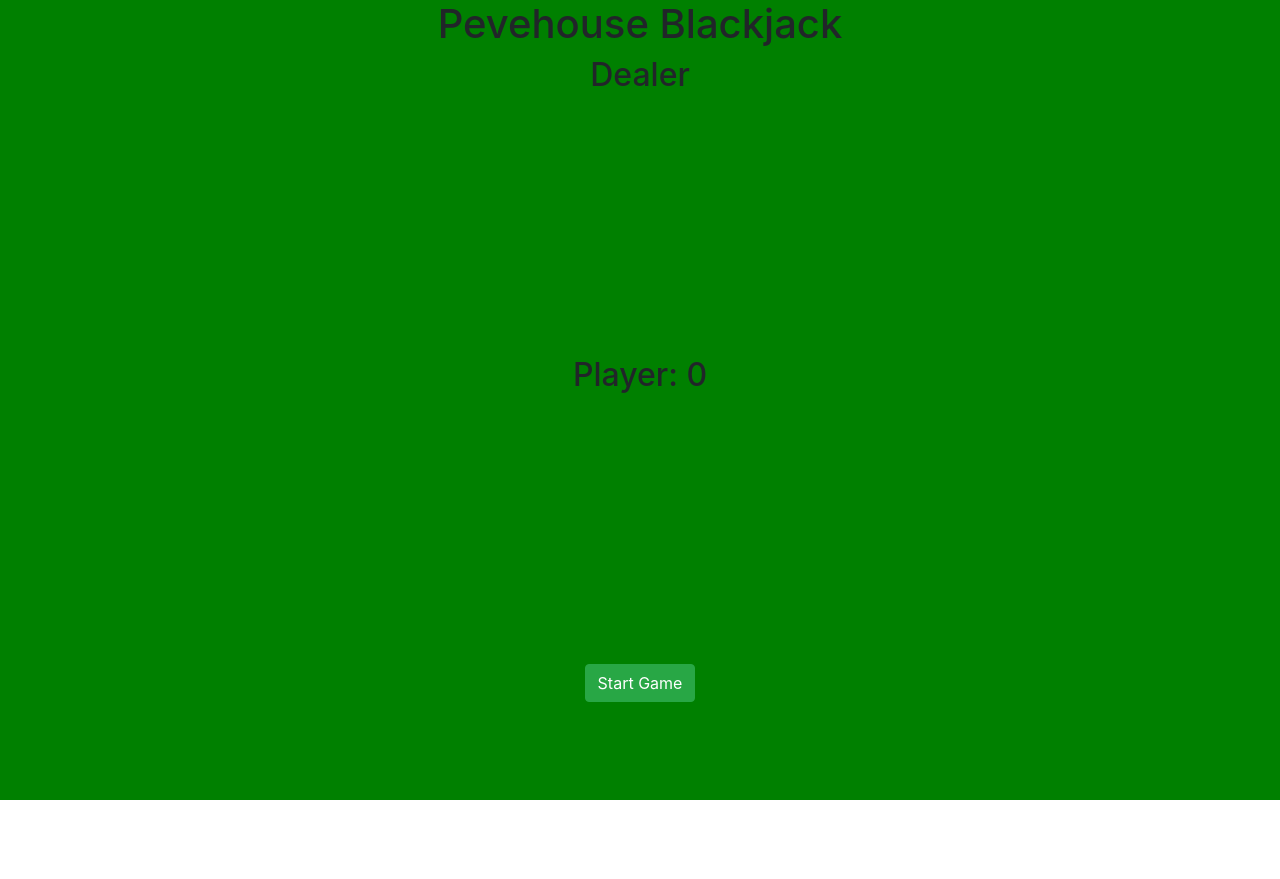
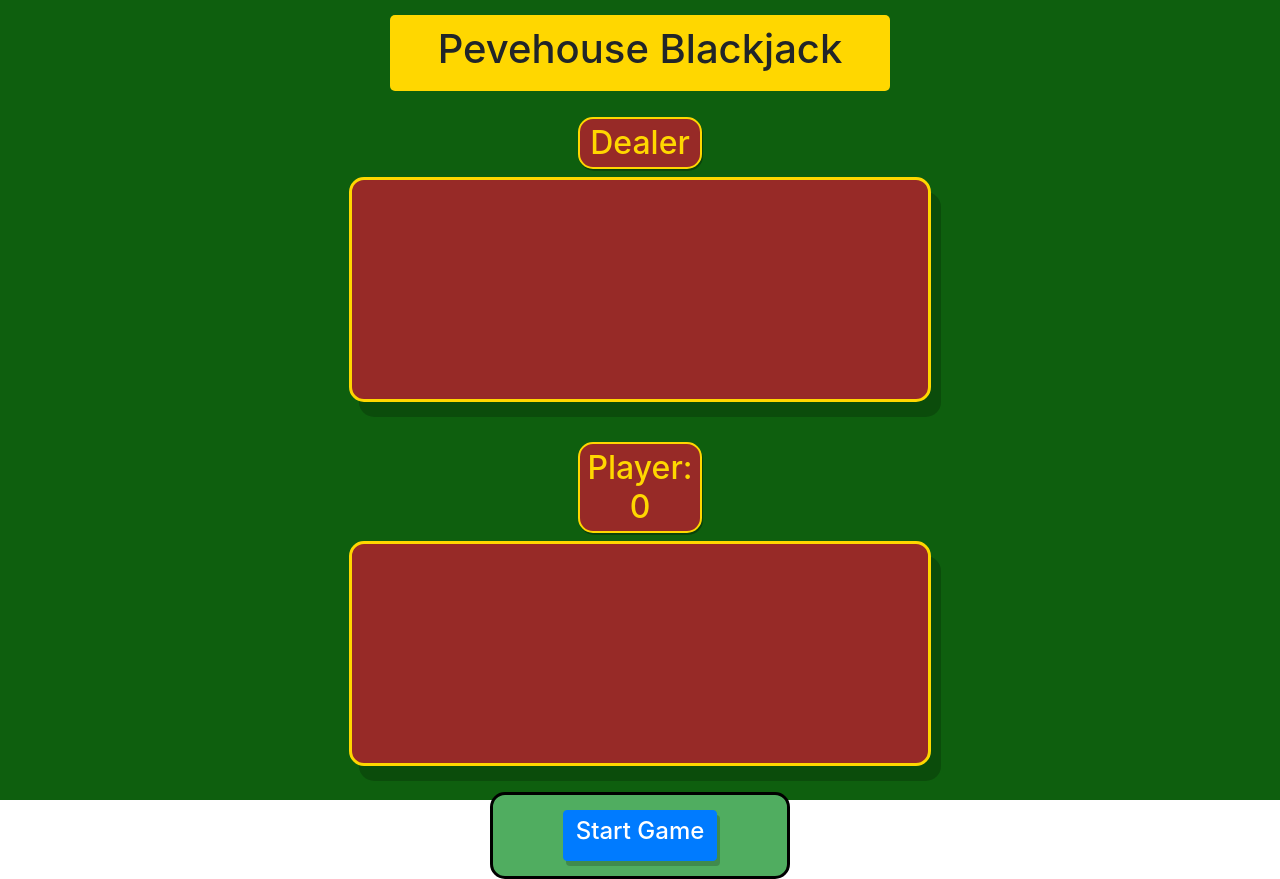
Before and after one commit to jtpevehouse/blackjack, a React (Create React App) app: page / in a window 1280 px wide. Before the commit the page ends 800 px from the top, so only its background shows below. Built offline with nearby package versions, Linux system fonts and the light colour scheme.

Commit message:
Improved interfce

```diff
--- a/src/components/gameBoard.css
+++ b/src/components/gameBoard.css
@@ -4,5 +4,5 @@
   bottom: 0;
   left: 0;
   right: 0;
-  background-color: green;
+  background-color: rgb(14, 95, 14);
 }
--- a/src/components/gameControls.css
+++ b/src/components/gameControls.css
@@ -1,4 +1,16 @@
 .controls {
   display: flex;
   justify-content: center;
+  margin-top: 50px;
+  margin-left: auto;
+  margin-right: auto;
+  width: 300px;
+  border: 3px solid black;
+  border-radius: 15px;
+  background-color: #50ad60;
 }
+
+.btn {
+  margin: 15px;
+  box-shadow: 3px 5px rgba(0, 0, 0, 0.2);
+}
--- a/src/components/gameControls.jsx
+++ b/src/components/gameControls.jsx
@@ -4,27 +4,27 @@ import "./gameControls.css";
 const GameControls = ({ onGet, onStand, onPlayAgain, cardCount, winner }) => {
   let controlsToRender = (
     <div>
-      <button className="btn btn-success m-2" onClick={() => onGet()}>
-        Hit Me!
+      <button className="btn btn-primary" onClick={() => onGet()}>
+        <h4>Hit Me!</h4>
       </button>
       <button className="btn btn-danger" onClick={() => onStand()}>
-        Stand
+        <h4>Stand</h4>
       </button>
     </div>
   );
 
   if (winner !== "") {
     controlsToRender = (
-      <button className="btn btn-success m-2" onClick={() => onPlayAgain()}>
-        Play Again
+      <button className="btn btn-primary" onClick={() => onPlayAgain()}>
+        <h4>Play Again</h4>
       </button>
     );
   }
 
   if (cardCount === 0) {
     controlsToRender = (
-      <button className="btn btn-success m-2" onClick={() => onGet()}>
-        Start Game
+      <button className="btn btn-primary" onClick={() => onGet()}>
+        <h4>Start Game</h4>
       </button>
     );
   }
--- a/src/components/gameHeader.css
+++ b/src/components/gameHeader.css
@@ -1,3 +1,10 @@
 .game-header {
   text-align: center;
+  background-color: gold;
+  margin-top: 15px;
+  margin-left: auto;
+  margin-right: auto;
+  width: 500px;
+  padding: 10px;
+  border-radius: 5px;
 }
--- a/src/components/player.css
+++ b/src/components/player.css
@@ -1,6 +1,8 @@
 .player {
-  margin: auto;
-  width: 100%;
+  margin-top: 2%;
+  margin-left: auto;
+  margin-right: auto;
+  width: 65%;
   height: 300px;
   text-align: center;
 }
@@ -8,4 +10,23 @@
 .cards-in-hand {
   display: flex;
   justify-content: center;
+  margin-right: auto;
+  margin-left: auto;
+  background: #972a27;
+  border: 3px solid gold;
+  border-radius: 15px;
+  width: 70%;
+  height: 75%;
+  box-shadow: 10px 15px rgba(0, 0, 0, 0.2);
 }
+
+h2 {
+  margin: auto;
+  background: #972a27;
+  color: gold;
+  padding: 5px;
+  width: 15%;
+  border: 2px solid gold;
+  border-radius: 15px;
+  box-shadow: 1px 2px rgba(0, 0, 0, 0.3);
+}
```
Also changed, not shown: 1 other file (tests, documents, lock files or other folders).
